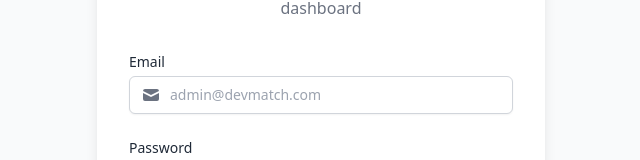
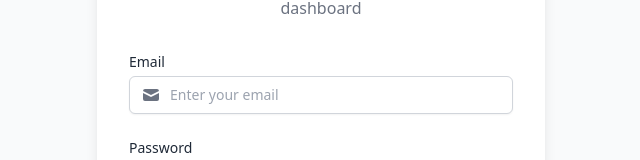
Before and after one commit to Nikolet21/DevMatch, a Vue app in the folder frontend/: page /admin-portal in a window 1280 px wide. Shown: the part 321-481 px from the top of the page, without its empty margins (319-959 px from the left). Built offline with nearby package versions, Linux system fonts and the light colour scheme.

Commit message:
fix(admin): update email placeholder in AdminPortalView for clarity

```diff
--- a/frontend/src/views/AdminPortalView.vue
+++ b/frontend/src/views/AdminPortalView.vue
@@ -82,7 +82,7 @@ const handleAdminLogin = async () => {
                 id="email"
                 v-model="loginForm.email"
                 type="email"
-                placeholder="admin@devmatch.com"
+                placeholder="Enter your email"
                 class="block w-full pl-10 rounded-md border border-gray-300 py-2 text-text-primary shadow-sm focus:border-primary focus:ring-primary sm:text-sm"
                 required
               />
```
